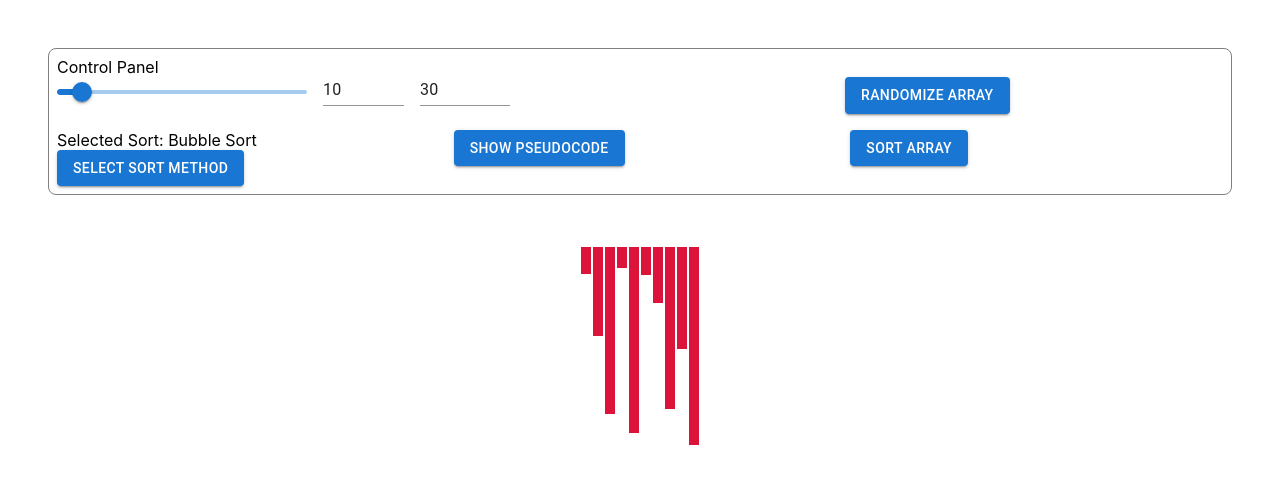
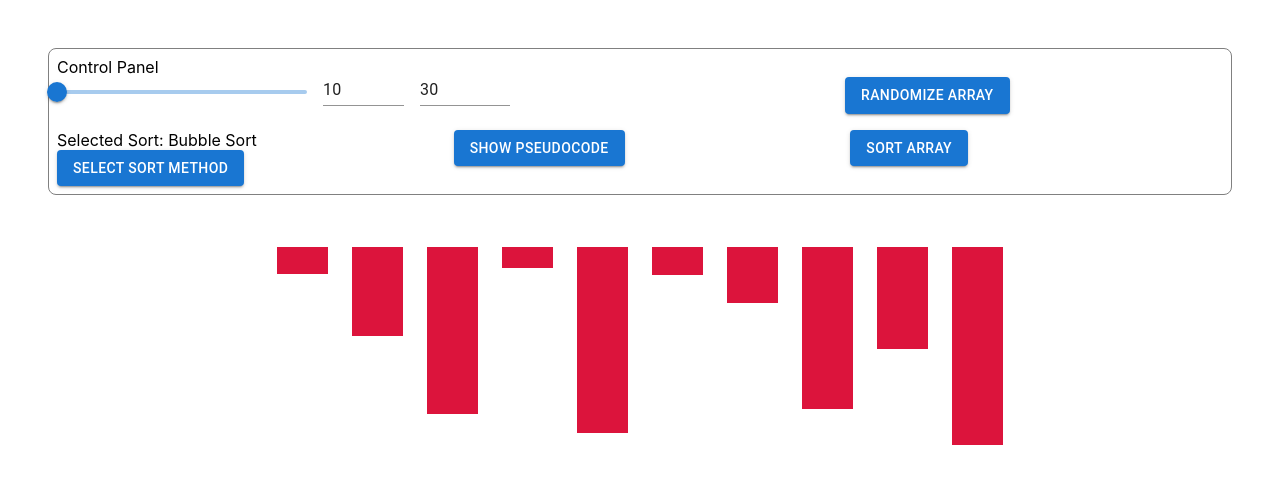
Before and after one commit to ArmanSandhu/algo_visualizer, a React (Create React App) app: page / in a window 1280 px wide. Shown: the top 484 px of the page. Built offline with nearby package versions, Linux system fonts and the light colour scheme.

Commit message:
Added Resizing Width and Margin's for Bars

```diff
--- a/src/App.css
+++ b/src/App.css
@@ -3,9 +3,9 @@
   min-height: 100%;
 }
 .bar{
-  width: 10px;
   display: inline-block;
-  margin: 0 1px;
+  margin-top: 0;
+  margin-bottom: 0;
   vertical-align: top;
 }
 
--- a/src/App.js
+++ b/src/App.js
@@ -173,10 +173,29 @@ export default function App () {
   const [done, setDone] = useState(false);
   const [delay, setDelay] = useState(30);
   const [barColor, setBarColor] = useState({});
+  const [dimensions, setDimensions] = useState({
+    height: window.innerHeight,
+    width: window.innerWidth
+  });
+  const [barWidth, setBarWidth] = useState(10);
+  const [barMargin, setBarMargin] = useState(1);
 
   useEffect(() => {
     createRandomArray();
   }, []);
+
+  useEffect(() => {
+    function handleResize() {
+      setDimensions({
+        height: window.innerHeight,
+        width: window.innerWidth
+      });
+    };
+    window.addEventListener('resize', handleResize);
+    return () => {
+      window.removeEventListener('resize', handleResize);
+    };
+  });
 
   useEffect(() => {
     let generator;
@@ -263,6 +282,26 @@ export default function App () {
 
   const createRandomArray = () => {
     setArray(Array.from(Array(arraySize)).map(x => Math.floor(Math.random() * (200 - 1) + 1)));
+    const width = Math.floor(dimensions.width / (arraySize * 2.5));
+    const margin = determineMargin();
+    setBarWidth(width);
+    setBarMargin(margin);
+  };
+
+  const determineMargin = () => {
+    if (arraySize < 10) {
+      return 15;
+    } else if (arraySize < 30) {
+      return 12;
+    } else if (arraySize < 50) {
+      return 9;
+    } else if (arraySize < 70) {
+      return 6;
+    } else if (arraySize < 90) {
+      return 3;
+    } else  {
+      return 1;
+    }
   };
 
   const openModal = () => {
@@ -317,7 +356,12 @@ export default function App () {
         <Box>
             <div className='canvas'>
                 {array.map((value, idx) => (
-                    <div className='bar' key={idx} style={{height : `${value}px`, backgroundColor: barColor[idx] ?? 'crimson'}}></div>
+                    <div className='bar' key={idx} style={{
+                      height: `${value}px`,
+                      backgroundColor: barColor[idx] ?? 'crimson',
+                      width: `${barWidth}px`,
+                      marginLeft: `${barMargin}px`,
+                      marginRight: `${barMargin}px`}}></div>
                 ))}
             </div>
         </Box>
--- a/src/components/ControlPanel/ControlPanel.js
+++ b/src/components/ControlPanel/ControlPanel.js
@@ -63,7 +63,7 @@ export default function ControlPanel(props) {
                             <Grid item>
                                 <Box sx={{width: 250}}>
                                 <Slider value={typeof props.array_size === 'number' ? props.array_size: 0}
-                                    min={0}
+                                    min={10}
                                     max={100}
                                     step={10}
                                     onChange={handleSliderChange}
```
